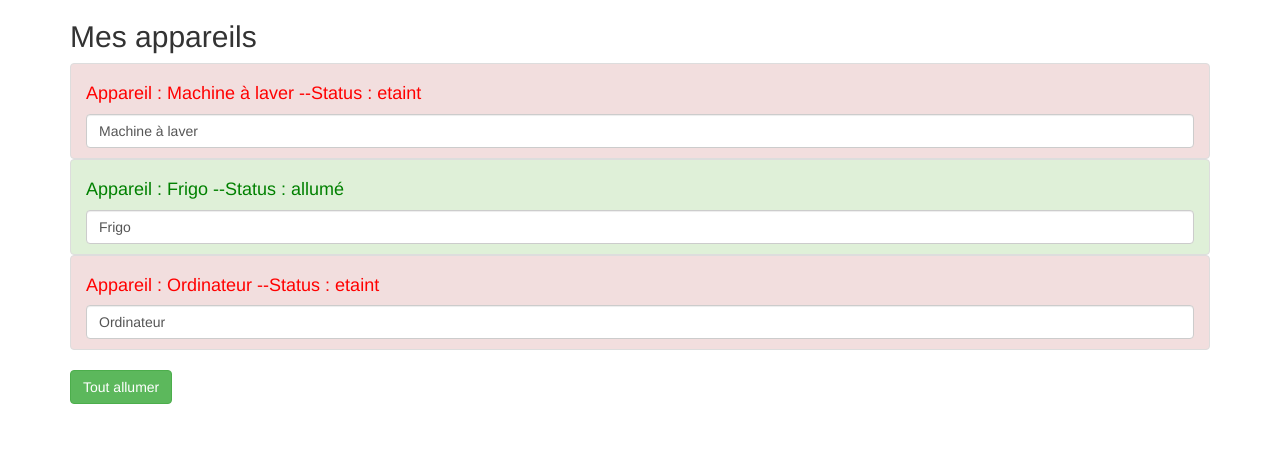
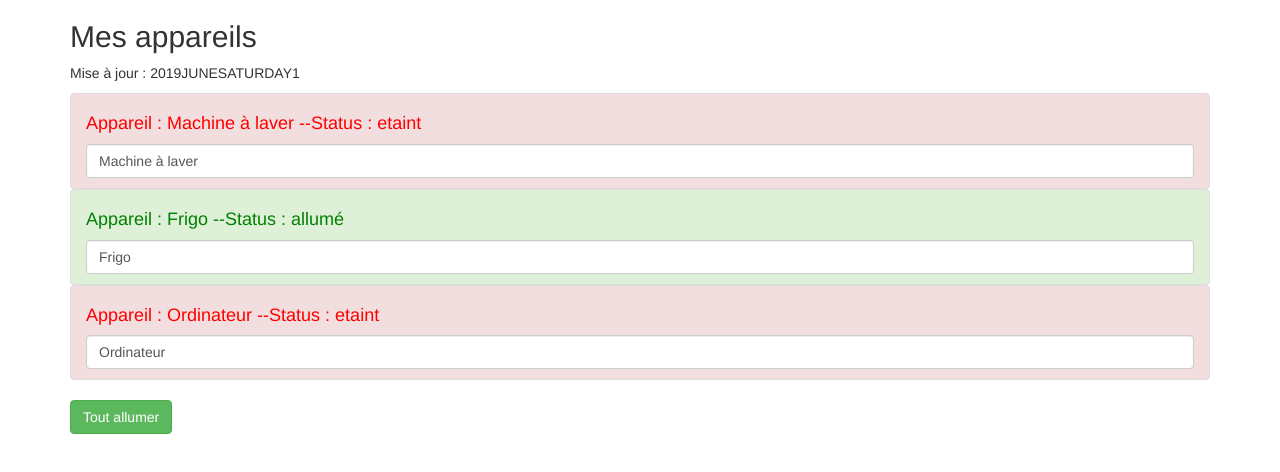
Before and after one commit to SALEMFARES/projet-a-z, an Angular app: page / in a window 1280 px wide. Shown: the top 472 px of the page. Built offline with nearby package versions, Linux system fonts and the light colour scheme.

Commit message:
les Pipes

```diff
--- a/src/app/app.component.html
+++ b/src/app/app.component.html
@@ -2,6 +2,7 @@
   <div class="row">
     <div class="col-xs-12">
       <h2>Mes appareils</h2>
+       <p>Mise à jour : {{ lastUpdate | async | date: 'yMMMMEEEEd' | uppercase  }}</p>
       <ul class="list-group">
         <app-appareil *ngFor="let appareil of appareils"
         [appareilName]="appareil.name"
--- a/src/app/app.component.ts
+++ b/src/app/app.component.ts
@@ -1,5 +1,6 @@
 import { Component } from '@angular/core';
 import { callbackify } from 'util';
+
 
 @Component({
   selector: 'app-root',
@@ -8,6 +9,14 @@
 })
 export class AppComponent {
   isAuth = false;
+  lastUpdate = new Promise((resolve, reject) => {
+    const date = new Date();
+    setTimeout(
+      () => {
+        resolve(date);
+      }, 2000
+    );
+  });
 
 
   appareils = [
```
